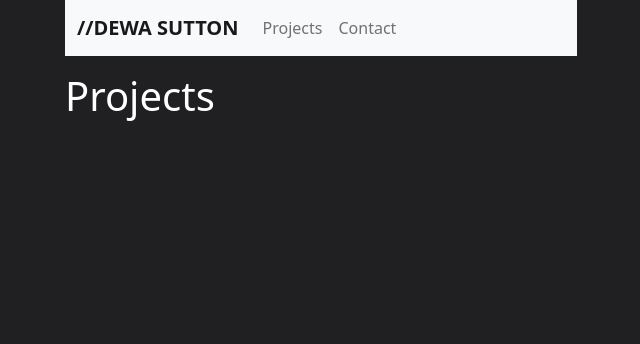
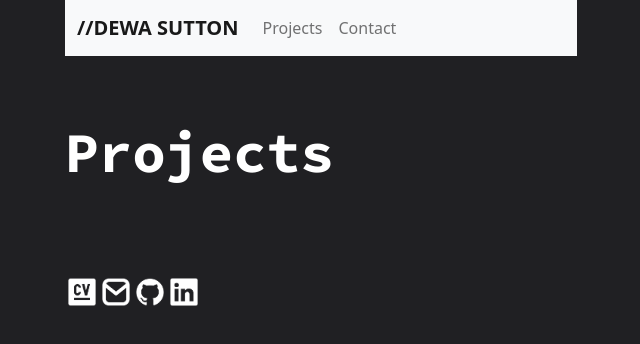
Before and after one commit to Dan-Sutton/portfolio-site, a React (Create React App) app: page / in a window 1280 px wide. Both pictures are taken after a click on the button "Projects". Shown: the top 344 px of the page, without its empty margins (319-959 px from the left). Built offline with nearby package versions, Linux system fonts and the light colour scheme.

Commit message:
fixed deploy issues

```diff
--- a/src/App.css
+++ b/src/App.css
@@ -3,6 +3,10 @@
   --blue: #7fe3d7;
   --pink: #e359ae;
   --font: "Source Code Pro", monospace;
+  --h1: 7vh;
+  --h1-weight: 700;
+  --h2: 3vh;
+  --h2-weight: 400;
 }
 
 .app {
--- a/src/App.js
+++ b/src/App.js
@@ -1,4 +1,4 @@
-import { useState, useEffect } from "react";
+import { useState } from "react";
 import "./App.css";
 import Home from "./components/Home";
 import Projects from "./components/Projects";
@@ -6,13 +6,20 @@ import NavbarNew from "./components/NavBarNew";
 
 function App() {
   const [showHome, setShowHome] = useState(true);
+  const [showProjects, setShowProjects] = useState(false);
 
   return (
     <div className="app">
       <div className="app-body">
-        <NavbarNew setShowHome={setShowHome} className="navbar" />
-        {showHome ? <Home setShowHome={setShowHome} /> : null}
-        <Projects />
+        <NavbarNew
+          setShowHome={setShowHome}
+          setShowProjects={setShowProjects}
+          className="navbar"
+        />
+        {showHome ? (
+          <Home setShowHome={setShowHome} setShowProjects={setShowProjects} />
+        ) : null}
+        {showProjects ? <Projects /> : null}
       </div>
     </div>
   );
--- a/src/components/Home/home.module.css
+++ b/src/components/Home/home.module.css
@@ -5,10 +5,10 @@
 }
 
 .title {
-  font-size: 7vh;
+  font-size: var(--h1);
   margin-bottom: 2%;
   font-family: var(--font);
-  font-weight: 700;
+  font-weight: var(--h1-weight);
   line-height: 3rem;
 }
 
--- a/src/components/Home/index.js
+++ b/src/components/Home/index.js
@@ -3,7 +3,7 @@ import Icons from "../Icons";
 import profile from "../../images/profile.png";
 import homestyle from "./home.module.css";
 
-function Home({ setShowHome }) {
+function Home({ setShowHome, setShowProjects }) {
   return (
     <div className={homestyle.home}>
       <div className={homestyle.profile}>
@@ -13,20 +13,25 @@ function Home({ setShowHome }) {
           <h2 className={homestyle.subtitle}>Software Engineer</h2>
           <Icons />
         </div>
-        <img src={profile} className={homestyle.profileimage}></img>
+        <img
+          src={profile}
+          className={homestyle.profileimage}
+          alt={"profile"}
+        ></img>
       </div>
 
       <button
         className={homestyle.projectbtn}
         onClick={() => {
           setShowHome(false);
+          setShowProjects(true);
         }}
       >
         Projects
       </button>
 
       <section>
-        <h2 className={homestyle.pinkText}>//About</h2>
+        <h2 className={homestyle.pinkText}>{"//About"}</h2>
         <p className={homestyle.textBackground}>
           Hi! My name is <b className={homestyle.blueText}>Dewa</b>, and I'm a
           <b className={homestyle.pinkText}>Software developer</b>. I worked
--- a/src/components/NavBarNew/index.js
+++ b/src/components/NavBarNew/index.js
@@ -1,7 +1,7 @@
 import React from "react";
 import { Navbar, Nav, Container } from "react-bootstrap";
 
-export default function NavbarNew({ setShowHome }) {
+export default function NavbarNew({ setShowHome, setShowProjects }) {
   return (
     <Navbar bg="light" expand="lg">
       <Container>
@@ -9,9 +9,10 @@ export default function NavbarNew({ setShowHome }) {
           style={{ cursor: "pointer" }}
           onClick={() => {
             setShowHome(true);
+            setShowProjects(false);
           }}
         >
-          <b>//DEWA SUTTON</b>
+          <b>{"//DEWA SUTTON"}</b>
         </Navbar.Brand>
         <Navbar.Toggle aria-controls="basic-navbar-nav" />
         <Navbar.Collapse id="basic-navbar-nav">
@@ -19,6 +20,7 @@ export default function NavbarNew({ setShowHome }) {
             <Nav.Link
               onClick={() => {
                 setShowHome(false);
+                setShowProjects(true);
               }}
             >
               Projects
--- a/src/components/Projects/index.js
+++ b/src/components/Projects/index.js
@@ -1,5 +1,13 @@
+import project from "./projects.module.css";
+import Icons from "../Icons";
+
 function Projects() {
-  return <h1>Projects</h1>;
+  return (
+    <div>
+      <h1 className={project.title}>Projects</h1>
+      <Icons />
+    </div>
+  );
 }
 
 export default Projects;
--- /dev/null
+++ b/src/components/Projects/projects.module.css
@@ -0,0 +1,8 @@
+.title {
+  font-size: var(--h1);
+  margin-top: 9vh;
+  margin-bottom: 11.45vh;
+  font-family: var(--font);
+  font-weight: var(--h1-weight);
+  line-height: 3rem;
+}
```
